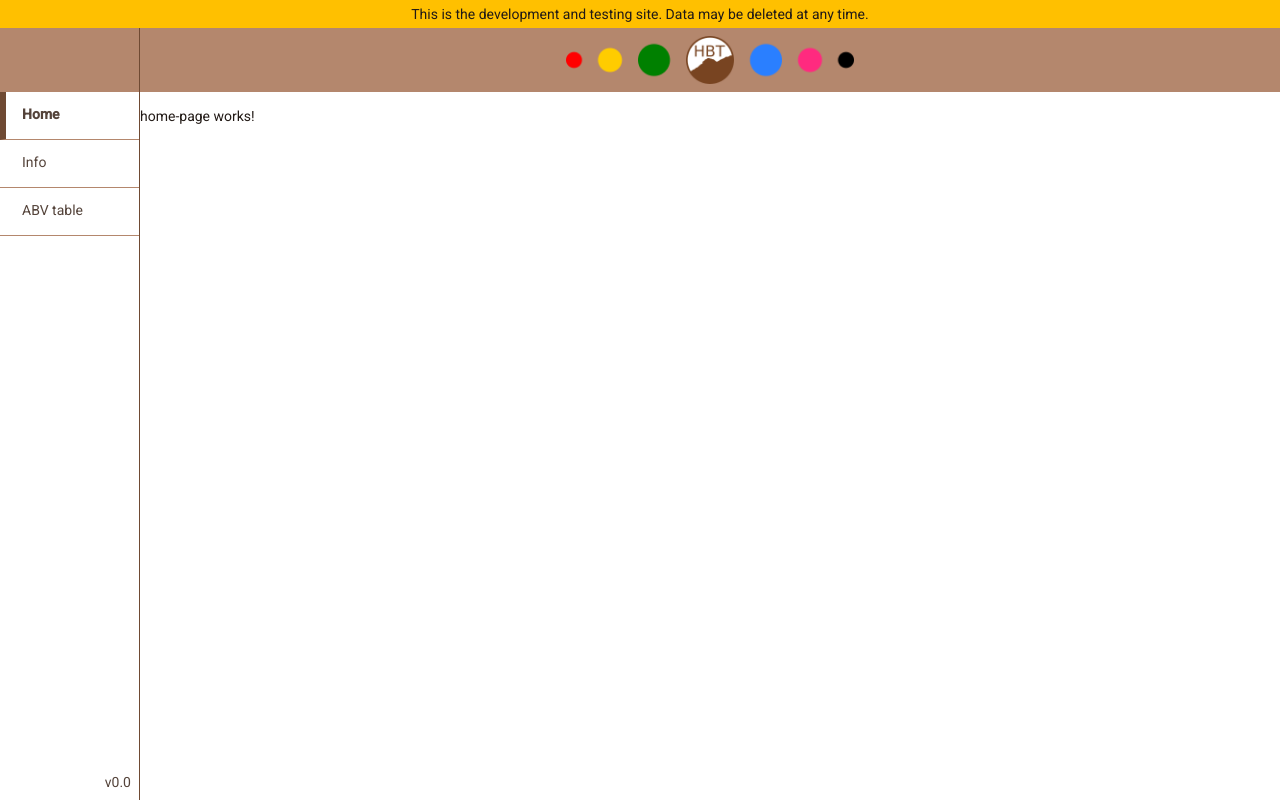
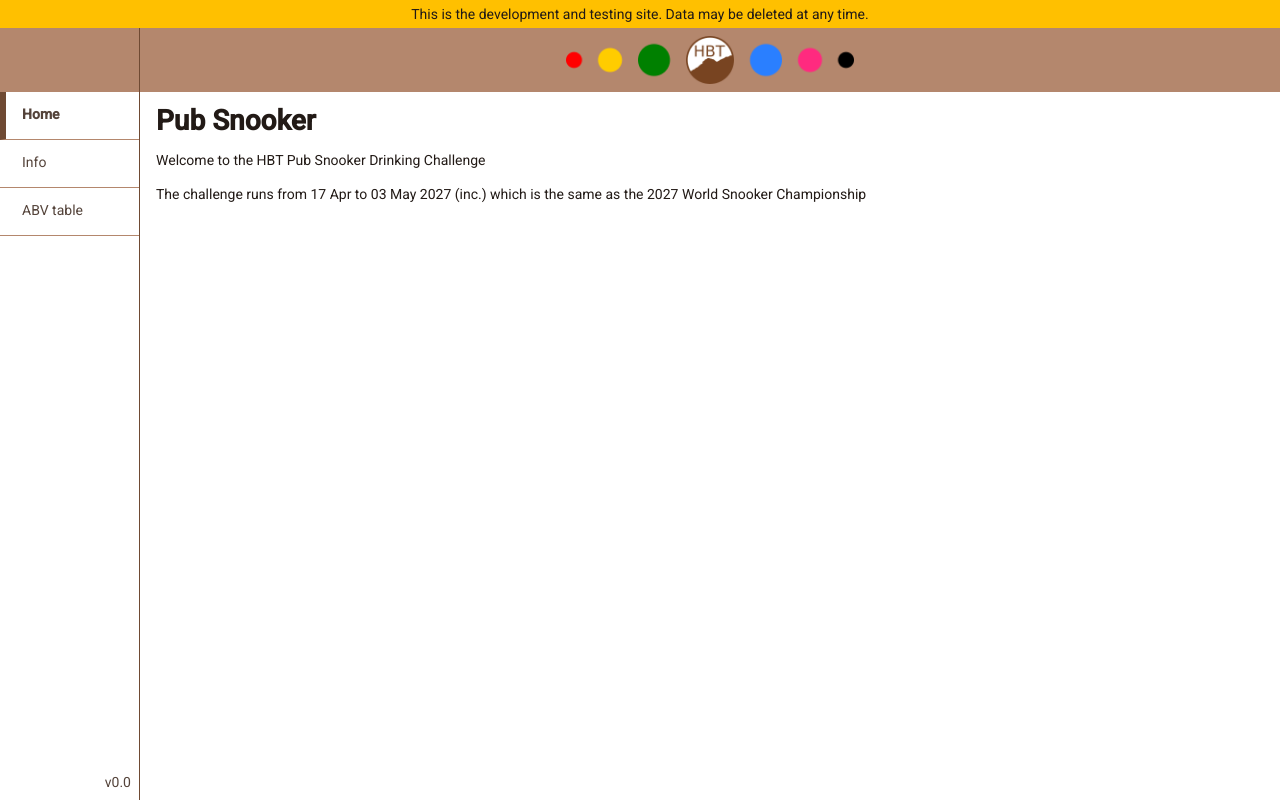
Before and after one commit to ockendenjo/snooker, an Angular app in the folder src/: page / in a window 1280 px wide. Built offline with nearby package versions, Linux system fonts and the light colour scheme.

Commit message:
Add basic info to home page (#13)

```diff
--- a/src/src/app/home-page/home-page.html
+++ b/src/src/app/home-page/home-page.html
@@ -1 +1,8 @@
-<p>home-page works!</p>
+<div class="content center">
+    <h1>Pub Snooker</h1>
+    <p>Welcome to the HBT Pub Snooker Drinking Challenge</p>
+    <p>
+        The challenge runs from 17 Apr to 03 May 2027 (inc.) which is the same
+        as the 2027 World Snooker Championship
+    </p>
+</div>
```
